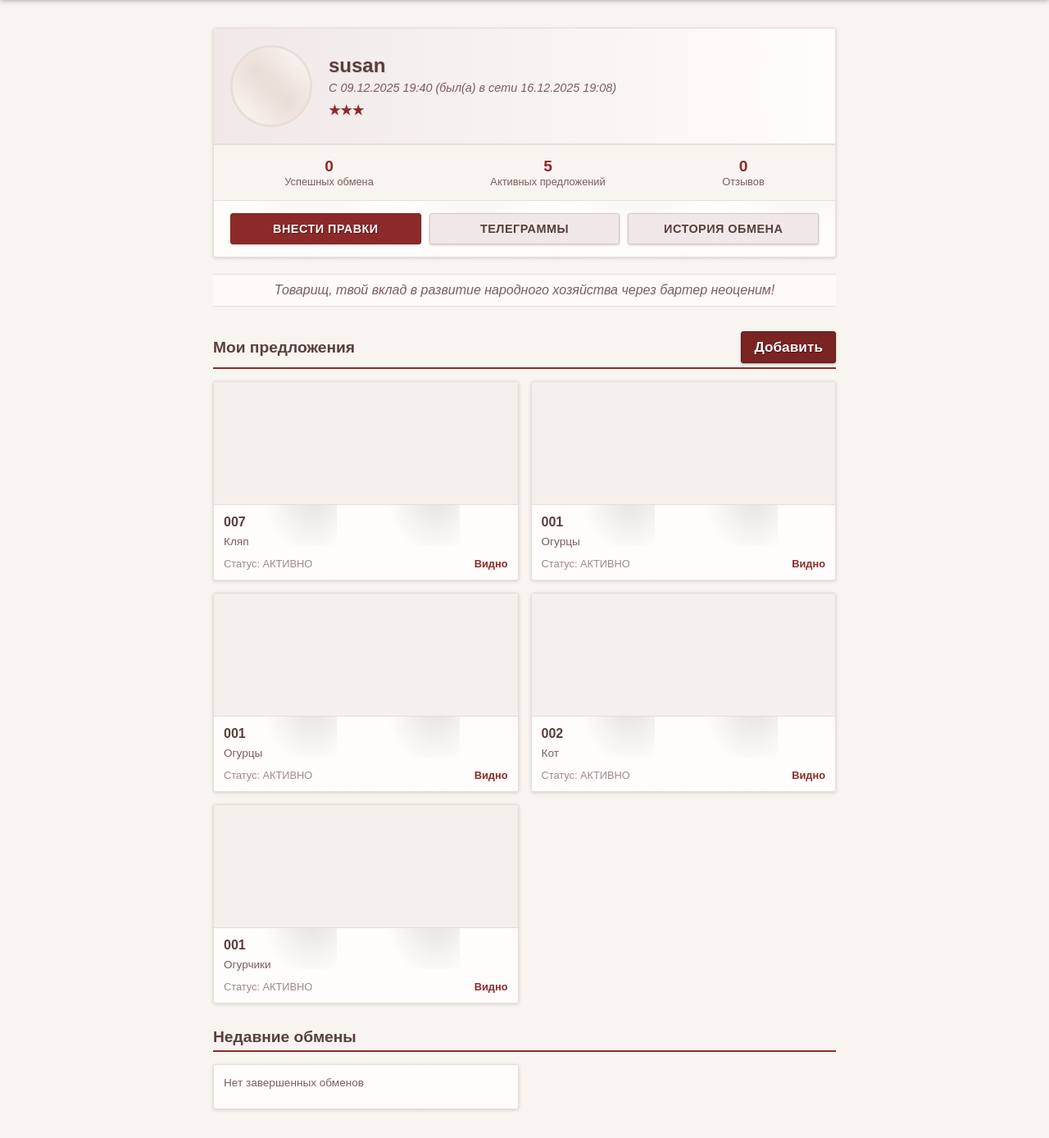
After one commit to AstraTenebrae/university-project-Comvito, a Flask app: page /cabinet in a window 1280 px wide. The commit adds this page. Shown: the part 66-1454 px from the top of the page at 82% size. Run offline with Flask 3, Linux system fonts and the light colour scheme; a user stored in the database is signed in; data comes from the database, SQL or seed files in the repository; both versions use the stored data as it was after the commit.

Commit message:
added cabinet

```diff
--- a/db_tables.py
+++ b/db_tables.py
@@ -67,6 +67,7 @@ class Offer(db.Model):                                                  # пре
 #    category: Mapped[str] = mapped_column(nullable=True)
     conditions: Mapped[str] = mapped_column(nullable=True)
     is_hidden: Mapped[bool] = mapped_column(nullable=False, default=False)
+    offer_status: Mapped[str] = mapped_column(nullable=False, default="АКТИВНО", server_default="АКТИВНО")                                           # ДОЛЖНО ПРИНИМАТЬ ТОЛЬКО ЗНАЧНИЯ "АКТИВНО", "УСПЕХ" И "ОТМЕНА"
 
     user: Mapped["User"] = relationship(
         "User",
--- a/routes.py
+++ b/routes.py
@@ -1,11 +1,22 @@
 from flask import render_template, flash, redirect, url_for, request
 from flask_login import current_user, login_user, logout_user
-from sqlalchemy import select, or_
+from sqlalchemy import select, or_, update
+from datetime import datetime
 import math
 
 from forms import LoginForm, RegistrationForm, AddNewOfferForm
-from db_tables import User, Offer, Category
+from db_tables import User, Offer, Category, User_Feedback
 from api_settings import app, db
+
+
+@app.before_request
+def before_request():
+    if current_user.is_authenticated:
+        # Обновляем время последнего входа
+        last_seen = update(User).where(User.id == current_user.id).values(last_seen_online=datetime.now())
+        db.session.execute(last_seen)
+        db.session.commit()
+
 
 
 @app.route('/')
@@ -147,5 +158,98 @@ def offer_creation():
                 offer.categories.append(category)
         db.session.commit()
         flash('Предложение успешно создано')
-        return redirect(url_for('homepage'))                                        ### Потом можно заменить на личный кабинет или страницу предложения
+        return redirect(url_for('show_cabinet'))
     return render_template('new_offer.html', title='Новое предложение', form=form)
+
+
+@app.route('/cabinet')
+def show_cabinet():
+    if not current_user.is_authenticated:
+        return redirect(url_for('login'))
+
+    page = request.args.get('page', 1, type=int)
+    per_page = request.args.get('per_page', 10, type=int)
+    search_query = request.args.get('search', '')
+    category_id = request.args.get('category', None, type=int)
+    user_id = request.args.get('user', current_user.id, type=int)
+
+    profile_user = db.session.get(User, user_id)
+    if not profile_user:
+        flash('Пользователь не найден')
+        return redirect(url_for('homepage'))
+
+    successful_offers_count = db.session.scalar(
+        select(db.func.count(Offer.id)).where(
+            Offer.user_id_offeror == user_id,
+            Offer.offer_status == "УСПЕХ"
+        )
+    ) or 0
+
+    active_offers_count = db.session.scalar(
+        select(db.func.count(Offer.id)).where(
+            Offer.user_id_offeror == user_id,
+            Offer.offer_status == "АКТИВНО"
+        )
+    ) or 0
+
+    feedbacks_count = db.session.scalar(
+        select(db.func.count(User_Feedback.id)).where(
+            User_Feedback.user_id_recipient == user_id
+        )
+    ) or 0
+
+    completed_offers_query = select(Offer).where(
+        Offer.user_id_offeror == user_id,
+        Offer.offer_status.in_(["УСПЕХ", "ОТМЕНА"])
+    ).order_by(Offer.id.desc()).limit(5)
+    completed_offers_result = db.session.execute(completed_offers_query).unique()
+    completed_offers = completed_offers_result.scalars().all()
+
+    offers_query = select(Offer).where(Offer.is_hidden == False)
+    offers_query = offers_query.where(Offer.user_id_offeror == user_id)
+    if search_query:
+        offers_query = offers_query.where(
+            or_(
+                Offer.offer_name.ilike(f'%{search_query}%'),
+                Offer.offer_description.ilike(f'%{search_query}%')
+            )
+        )
+    if category_id:
+        offers_query = offers_query.join(Offer.categories).where(Category.id == category_id)
+    offers_query = offers_query.order_by(Offer.id.desc()).offset((page - 1) * per_page).limit(per_page)
+    offers_result = db.session.execute(offers_query).unique()
+    offers = offers_result.scalars().all()
+
+    count_query = select(db.func.count()).select_from(offers_query.subquery())
+    total_count = db.session.scalar(count_query)
+    if not total_count:
+        total_count = 0
+    if per_page > 0:
+        total_pages = math.ceil(total_count / per_page)
+    else:
+        total_pages = 1
+    if page > total_pages and total_pages > 0:
+        page = total_pages
+    elif page < 1:
+        page = 1
+
+    all_categories = db.session.scalars(
+        select(Category).order_by(Category.category_name)
+    ).unique().all()
+
+    return render_template(
+        'cabinet.html',
+        offers=offers,
+        page=page,
+        per_page=per_page,
+        total_pages=total_pages,
+        search_query=search_query,
+        selected_category=category_id,
+        all_categories=all_categories,
+        profile_user=profile_user,
+        successful_offers_count=successful_offers_count,
+        active_offers_count=active_offers_count,
+        feedbacks_count=feedbacks_count,
+        completed_offers=completed_offers,
+        is_own_profile=(current_user.id == user_id),
+    )
--- /dev/null
+++ b/static/css/cabinet.css
@@ -0,0 +1,305 @@
+/* Специфичные стили для личного кабинета */
+
+/* Фоновый градиент для страницы личного кабинета */
+body.soviet-theme {
+    background-image:
+        radial-gradient(circle at 10% 20%, rgba(140, 42, 42, 0.05) 0%, transparent 20%),
+        radial-gradient(circle at 90% 80%, rgba(140, 42, 42, 0.05) 0%, transparent 20%);
+}
+
+/* Остальное содержимое файла без изменений */
+.profile-container {
+    padding: 20px;
+    max-width: 800px;
+    margin: 0 auto;
+}
+
+.profile-container {
+    padding: 20px;
+    max-width: 800px;
+    margin: 0 auto;
+}
+
+.profile-card {
+    background-color: #fffdfb;
+    border-radius: 3px;
+    margin-bottom: 20px;
+    box-shadow: 0 1px 4px rgba(0,0,0,0.15);
+    overflow: hidden;
+    border-left: 4px solid #8c2a2a;
+    background-image:
+        radial-gradient(ellipse at 20% 30%, rgba(255,255,255,0.1) 0%, transparent 40%),
+        radial-gradient(ellipse at 80% 70%, rgba(0,0,0,0.1) 0%, transparent 35%),
+        radial-gradient(ellipse at 40% 80%, rgba(255,255,255,0.08) 0%, transparent 45%),
+        radial-gradient(ellipse at 60% 20%, rgba(0,0,0,0.05) 0%, transparent 50%);
+    background-size: 120px 180px, 150px 200px, 180px 160px, 200px 140px;
+    position: relative;
+    border: 1px solid #e8ddd8;
+}
+
+.profile-header {
+    display: flex;
+    align-items: center;
+    padding: 20px;
+    border-bottom: 1px solid #e8ddd8;
+    background: linear-gradient(to right, #f0e8e8, #fffdfb);
+}
+
+.profile-avatar {
+    width: 100px;
+    height: 100px;
+    border-radius: 50%;
+    background-color: #f5f0eb;
+    display: flex;
+    align-items: center;
+    justify-content: center;
+    color: #9e8a8a;
+    font-style: italic;
+    border: 3px solid #e8ddd8;
+    margin-right: 20px;
+    overflow: hidden;
+    position: relative;
+}
+
+.profile-avatar::before {
+    content: "";
+    position: absolute;
+    width: 100%;
+    height: 100%;
+    background:
+        radial-gradient(circle at 30% 30%, rgba(140, 42, 42, 0.1) 0%, transparent 50%),
+        radial-gradient(circle at 70% 70%, rgba(140, 42, 42, 0.1) 0%, transparent 50%);
+}
+
+.profile-info {
+    flex: 1;
+}
+
+.profile-name {
+    font-weight: bold;
+    font-size: 1.5em;
+    color: #5a3e3e;
+    margin-bottom: 5px;
+    text-shadow: 1px 1px 1px rgba(0,0,0,0.1);
+}
+
+.status {
+    color: #7a5e5e;
+    font-size: 0.9em;
+    margin-bottom: 10px;
+    font-style: italic;
+}
+
+.rating {
+    display: flex;
+    align-items: center;
+    color: #8c2a2a;
+    font-weight: bold;
+}
+
+.stat {
+    display: flex;
+    justify-content: space-around;
+    padding: 15px;
+    background-color: #f8f4f0;
+    border-top: 1px solid #e8ddd8;
+    border-bottom: 1px solid #e8ddd8;
+}
+
+.stitem {
+    text-align: center;
+}
+
+.stval {
+    font-weight: bold;
+    font-size: 1.2em;
+    color: #8c2a2a;
+}
+
+.stl {
+    font-size: 0.8em;
+    color: #7a5e5e;
+}
+
+.actions {
+    padding: 15px;
+    display: flex;
+    justify-content: space-between;
+}
+
+.actbtn {
+    background-color: #8c2a2a;
+    color: #fff8f8;
+    border: none;
+    padding: 10px 15px;
+    border-radius: 3px;
+    cursor: pointer;
+    font-weight: bold;
+    text-shadow: 1px 1px 1px rgba(0, 0, 0, 0.4);
+    box-shadow: 0 1px 3px rgba(0,0,0,0.2);
+    transition: all 0.2s;
+    text-transform: uppercase;
+    letter-spacing: 0.5px;
+    font-size: 0.9em;
+    border: 1px solid #7a2424;
+    flex: 1;
+    margin: 0 5px;
+}
+
+.actbtn:hover {
+    background-color: #943030;
+    box-shadow: 0 1px 4px rgba(0,0,0,0.3);
+}
+
+.actbtn:active {
+    transform: translateY(1px);
+    box-shadow: 0 1px 2px rgba(0,0,0,0.2);
+}
+
+.actbtn.secondary {
+    background-color: #f0e8e8;
+    color: #5a3e3e;
+    border: 1px solid #d4c6c6;
+    text-shadow: none;
+}
+
+.actbtn.secondary:hover {
+    background-color: #e8ddd8;
+}
+
+.user-items {
+    margin-top: 30px;
+}
+
+.title {
+    font-weight: bold;
+    font-size: 1.2em;
+    color: #5a3e3e;
+    margin-bottom: 15px;
+    padding-bottom: 5px;
+    border-bottom: 2px solid #8c2a2a;
+    display: flex;
+    justify-content: space-between;
+    align-items: center;
+}
+
+.nav-btn {
+    background-color: #7a2424;
+    color: #fff8f8;
+    border: 1px solid #5c1b1b;
+    padding: 8px 15px;
+    border-radius: 3px;
+    cursor: pointer;
+    font-weight: bold;
+    text-shadow: 1px 1px 1px rgba(0, 0, 0, 0.4);
+    box-shadow: 0 1px 3px rgba(0,0,0,0.3);
+    transition: all 0.2s;
+    font-size: 0.9em;
+    text-decoration: none;
+    display: inline-block;
+}
+
+.nav-btn:hover {
+    background-color: #852828;
+    box-shadow: 0 1px 4px rgba(0,0,0,0.4);
+}
+
+.items-grid {
+    display: grid;
+    grid-template-columns: repeat(auto-fill, minmax(250px, 1fr));
+    gap: 15px;
+}
+
+.user-item-card {
+    background-color: #fffdfb;
+    border-radius: 3px;
+    box-shadow: 0 1px 4px rgba(0,0,0,0.15);
+    overflow: hidden;
+    border-left: 4px solid #8c2a2a;
+    background-image:
+        radial-gradient(ellipse at 20% 30%, rgba(255,255,255,0.1) 0%, transparent 40%),
+        radial-gradient(ellipse at 80% 70%, rgba(0,0,0,0.1) 0%, transparent 35%);
+    background-size: 120px 180px, 150px 200px;
+    position: relative;
+    border: 1px solid #e8ddd8;
+    transition: transform 0.2s;
+}
+
+.user-item-card:hover {
+    transform: translateY(-3px);
+    box-shadow: 0 3px 8px rgba(0,0,0,0.2);
+}
+
+.item-image {
+    width: 100%;
+    height: 150px;
+    background-color: #f5f0eb;
+    display: flex;
+    align-items: center;
+    justify-content: center;
+    color: #9e8a8a;
+    font-style: italic;
+    border-bottom: 1px solid #e8ddd8;
+}
+
+.item-info {
+    padding: 12px;
+}
+
+.item-title {
+    font-weight: bold;
+    margin-bottom: 5px;
+    font-size: 1em;
+    color: #5a3e3e;
+}
+
+.desc {
+    color: #7a5e5e;
+    font-size: 0.85em;
+    margin-bottom: 10px;
+    line-height: 1.4;
+}
+
+.item-meta {
+    display: flex;
+    justify-content: space-between;
+    font-size: 0.8em;
+    color: #9e8a8a;
+}
+
+.item-status {
+    font-weight: bold;
+    color: #8c2a2a;
+}
+
+.empty-state {
+    text-align: center;
+    padding: 30px;
+    color: #9e8a8a;
+    font-style: italic;
+    background-color: #fffdfb;
+    border-radius: 3px;
+    border: 1px dashed #d4c6c6;
+}
+
+.quote {
+    text-align: center;
+    margin: 20px 0;
+    padding: 10px;
+    font-style: italic;
+    color: #7a5e5e;
+    border-top: 1px solid #e8ddd8;
+    border-bottom: 1px solid #e8ddd8;
+    background-color: #fefaf6;
+}
+
+.badge {
+    display: inline-block;
+    background-color: #8c2a2a;
+    color: #fff8f8;
+    padding: 3px 8px;
+    border-radius: 10px;
+    font-size: 0.7em;
+    margin-left: 5px;
+    vertical-align: middle;
+}
--- a/templates/base.html
+++ b/templates/base.html
@@ -5,6 +5,7 @@
     <meta name="viewport" content="width=device-width, initial-scale=1.0">
     <title>СНБ - Тестовая страница</title>
     <link rel="stylesheet" href="{{ url_for('static', filename='css/basic_style.css') }}">
+    {% block css %}{% endblock %}
 </head>
 <body>
     <!-- Шапка -->
@@ -12,7 +13,7 @@
         <div class="logo">СНБ</div>
         <a href="{{url_for('homepage')}}">Главная</a>
         {% if current_user.is_authenticated %}
-            <a href="{{url_for('homepage')}}">{{current_user.username}}</a>
+            <a href="{{url_for('show_cabinet')}}">{{current_user.username}}</a>
             <a href="{{url_for('logout')}}">Выход</a>
         {% else %}
             <a href="{{url_for('login')}}">Вход</a>
--- /dev/null
+++ b/templates/cabinet.html
@@ -0,0 +1,113 @@
+{% extends "base.html" %}
+{% block header %}{% endblock %}
+
+{% block css %}
+<link rel="stylesheet" href="{{ url_for('static', filename='css/cabinet.css') }}">
+{% endblock %}
+
+{% block main_content %}
+<main class="profile-container">
+    <section class="profile-card">
+        <div class="profile-header">
+            <div class="profile-avatar">
+            </div>
+            <div class="profile-info">
+                <div class="profile-name">{{ profile_user.username }}</div>
+                <div class="status">
+                    С {{ profile_user.registration_date.strftime('%d.%m.%Y %H:%M') }}
+                    {% if profile_user.last_seen_online %}
+                        (был(а) в сети {{ profile_user.last_seen_online.strftime('%d.%m.%Y %H:%M') }})
+                    {% else %}
+                        (никогда не был(а) в сети)
+                    {% endif %}
+                </div>
+                <div class="rating">
+                    ★★★ </div>
+            </div>
+        </div>
+        <div class="stat">
+            <div class="stitem">
+                <div class="stval">{{ successful_offers_count }}</div>
+                <div class="stl">Успешных обмена</div>
+            </div>
+            <div class="stitem">
+                <div class="stval">{{ active_offers_count }}</div>
+                <div class="stl">Активных предложений</div>
+            </div>
+            <div class="stitem">
+                <div class="stval">{{ feedbacks_count }}</div>
+                <div class="stl">Отзывов</div>
+            </div>
+        </div>
+        <div class="actions">
+            {% if is_own_profile %}
+                <button class="actbtn">Внести правки</button>
+            {% else %}
+                <button class="actbtn">Написать</button>
+            {% endif %}
+            <button class="actbtn secondary">Телеграммы</button>
+            <button class="actbtn secondary">История обмена</button>
+        </div>
+    </section>
+
+    <div class="quote">
+        Товарищ, твой вклад в развитие народного хозяйства через бартер неоценим!
+    </div>
+
+    <!-- Активные предложения -->
+    <section class="user-items">
+        <div class="title">
+            {% if is_own_profile %}Мои предложения{% else %}Предложения пользователя{% endif %}
+            {% if is_own_profile %}
+                <a href="{{url_for('offer_creation')}}" class="nav-btn">Добавить</a>
+            {% endif %}
+        </div>
+
+        <div class="items-grid">
+            {% for offer in offers %}
+            <article class="user-item-card">
+                <div class="item-image"></div>
+                <div class="item-info">
+                    <div class="item-title">{{ offer.offer_name }}</div>
+                    <div class="desc">{{ offer.offer_description }}</div>
+                    <div class="item-meta">
+                        <span>Статус: {{ offer.offer_status }}</span>
+                        <span class="item-status">{{ "Скрыто" if offer.is_hidden else "Видно" }}</span>
+                    </div>
+                </div>
+            </article>
+            {% endfor %}
+        </div>
+    </section>
+
+    <!-- Завершенные обмены -->
+    <section class="user-items">
+        <div class="title">
+            Недавние обмены
+        </div>
+
+        <div class="items-grid">
+            {% for offer in completed_offers %}
+            <article class="user-item-card">
+                <div class="item-image"></div>
+                <div class="item-info">
+                    <div class="item-title">{{ offer.offer_name }}</div>
+                    <div class="desc">{{ offer.offer_description }}</div>
+                    <div class="item-meta">
+                        <span>Статус: {{ offer.offer_status }}</span>
+                        <span class="item-status">{{ "Скрыто" if offer.is_hidden else "Видно" }}</span>
+                    </div>
+                </div>
+            </article>
+            {% endfor %}
+            {% if completed_offers|length == 0 %}
+            <article class="user-item-card">
+                <div class="item-info">
+                    <div class="desc">Нет завершенных обменов</div>
+                </div>
+            </article>
+            {% endif %}
+        </div>
+    </section>
+</main>
+{% endblock %}
```
Also changed, not shown: migrations/versions/a79021ba89ef_added_offer_status.py (added, +31 -0 lines), static/css/basic_style.css (+174 -0 lines), app.db.
